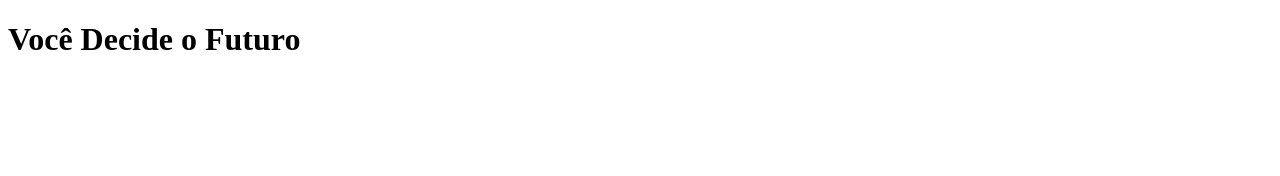
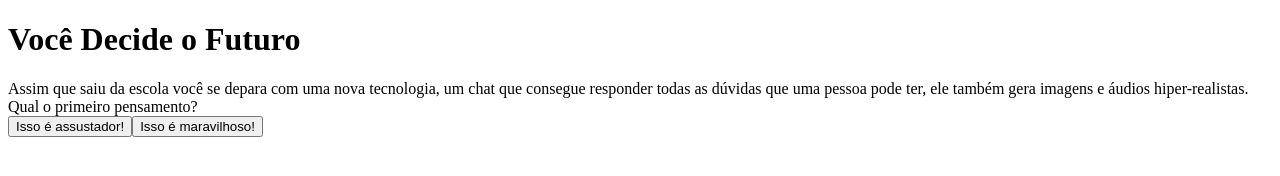
Before and after one commit to SamuelVitor02/Samuel-Goes-3D-Voce-Decide, a plain HTML site: page index.html in a window 1280 px wide. Drawn offline with Linux system fonts and the light colour scheme.

Commit message:
01/07/24

```diff
--- a/script.js
+++ b/script.js
@@ -0,0 +1,96 @@
+const caixaPrincipal = document.querySelector(".caixa-principal");
+const caixaPerguntas = document.querySelector(".caixa-perguntas");
+const caixaAlternativas = document.querySelector(".caixa-alternativas");
+const caixaResultado = document.querySelector(".caixa-resultado");
+const textoResultado = document.querySelector(".texto-resultado");
+
+const perguntas = [
+    {
+        enunciado: "Assim que saiu da escola você se depara com uma nova tecnologia, um chat que consegue responder todas as dúvidas que uma pessoa pode ter, ele também gera imagens e áudios hiper-realistas. Qual o primeiro pensamento?",
+        alternativas: [
+            {
+                texto: "Isso é assustador!",
+                afirmacao: "afirmação"
+            },
+            {
+                texto: "Isso é maravilhoso!",
+                afirmacao: "afirmação"
+            }
+        ]
+    },
+    {
+        enunciado: "Com a descoberta desta tecnologia, chamada Inteligência Artificial (IA), uma professora de tecnologia da escola decidiu fazer uma sequência de aulas sobre esta tecnologia. No fim de uma aula ela pede que você escreva um trabalho sobre o uso de IA em sala de aula. Qual atitude você toma?",
+        alternativas: [
+            {
+                texto:  "Utiliza uma ferramenta de busca na internet que utiliza IA para que ela ajude a encontrar informações relevantes para o trabalho e explique numa linguagem que facilite o entendimento.",
+                afirmacao: "afirmação"
+            },
+            {
+                texto: "Escreve o trabalho com base nas conversas que teve com colegas, algumas pesquisas na internet e conhecimentos próprios sobre o tema.",
+                afirmacao: "afirmação"
+            }
+        ]
+    },
+    {
+        enunciado: "Após a elaboração do trabalho, a professora realizou um debate entre a turma para entender como foi realizada a pesquisa e escrita. Nessa conversa também foi levantado um ponto muito importante: como a IA impacta o trabalho do futuro. Nesse debate, como você se posiciona?",
+        alternativas: [
+            {
+                texto:  "Defende a ideia de que a IA pode criar novas oportunidades de emprego e melhorar habilidades humanas.",
+                afirmacao: "afirmação"
+            },
+            {
+                texto: "Me preocupo com as pessoas que perderão seus empregos para máquinas e defendem a importância de proteger os trabalhadores.",
+                afirmacao: "afirmação"
+            }
+        ]
+    },
+    {
+        enunciado: "Ao final da discussão, você precisou criar uma imagem no computador que representasse o que pensa sobre IA. E agora?",
+        alternativas: [
+            {
+                texto: "Criar uma imagem utilizando uma plataforma de design como o Paint.",
+                afirmacao: "afirmação"
+            },
+            {
+                texto: "Criar uma imagem utilizando um gerador de imagem de IA.",
+                afirmacao: "afirmação"
+            }
+        ]
+    },
+    {
+        enunciado: "Você tem um trabalho em grupo de biologia para entregar na semana seguinte, o andamento do trabalho está um pouco atrasado e uma pessoa do seu grupo decidiu fazer com ajuda de uma IA. O problema é que o trabalho está totalmente igual ao do chat. O que você faz?",
+        alternativas: [
+            {
+                texto: "Escrever comandos para o chat é uma forma de contribuir com o trabalho, por isso não é um problema utilizar o texto inteiro.",
+                afirmacao: "afirmação"
+            },
+            {
+                texto: "O chat pode ser uma tecnologia muito avançada, mas é preciso manter a atenção pois toda máquina erra, por isso revisar o trabalho e contribuir com as perspectivas pessoais é essencial.",
+                afirmacao: "afirmação"
+            }
+        ]
+    }
+];
+
+let atual = 0;
+let perguntaAtual;
+
+function mostraAlternativas() {
+  for(const alternativa of perguntaAtual.alternativas) {
+    const botaoAlternativas = document.createElement ("button");
+    botaoAlternativas.textContent = alternativa.texto;
+    botaoAlternativas.addEventListener("click", function(){
+      atual++;
+      mostraPergunta();
+    });
+    caixaAlternativas.appendChild(botaoAlternativas);
+  }
+}
+
+function mostraPergunta() {
+  perguntaAtual = perguntas[atual];
+  caixaPerguntas.textContent = perguntaAtual.enunciado;
+  mostraAlternativas();
+}
+
+mostraPergunta();
```
Also changed, not shown: index.html (line endings or trailing spaces).
